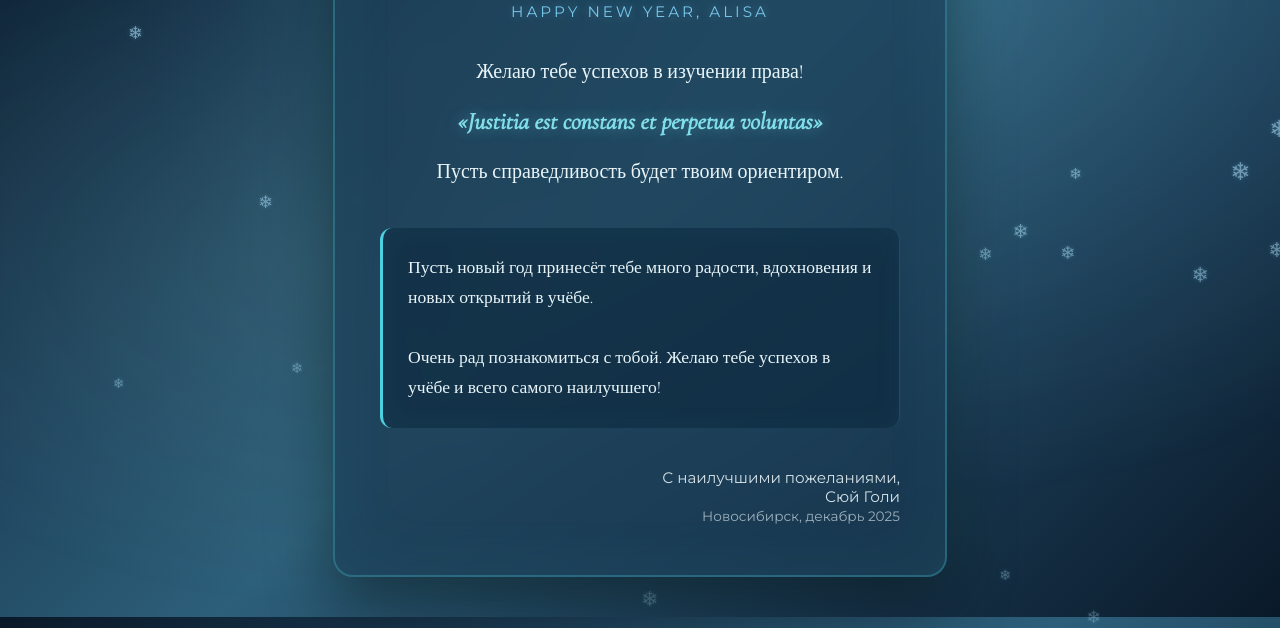
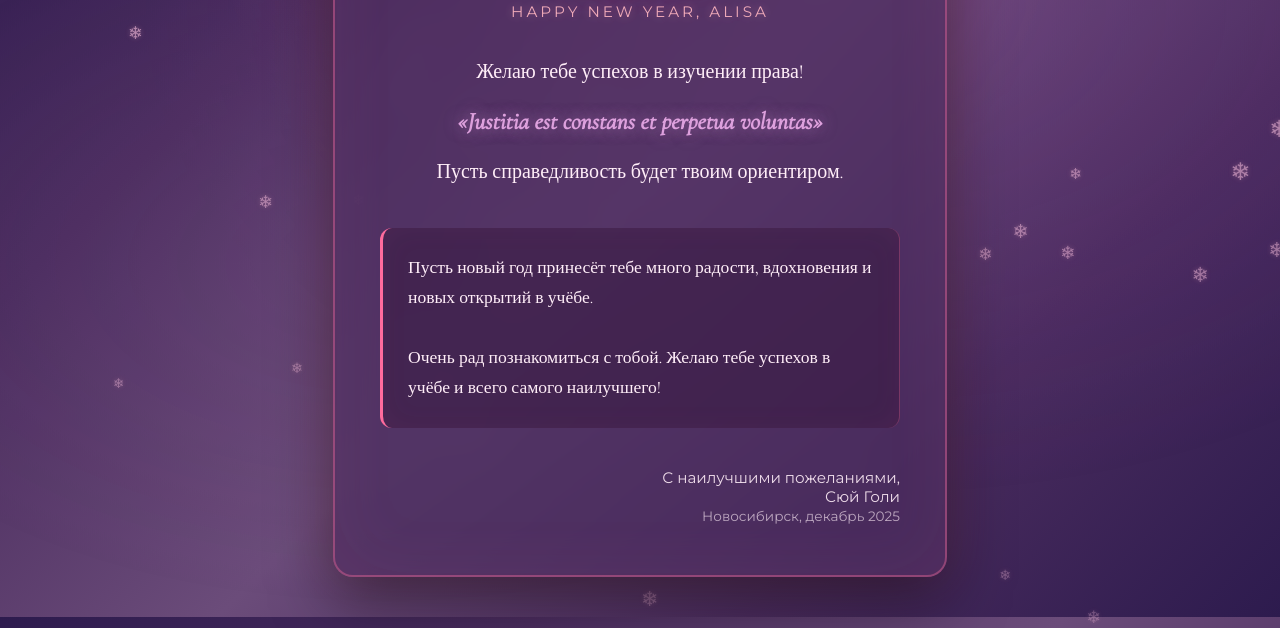
Before and after one commit to scau-beyondboy/give-alisa, a plain HTML site: page index.html in a window 1280 px wide. Shown: the part 230-858 px from the top of the page. Drawn offline with nearby package versions, Linux system fonts and the light colour scheme.

Commit message:
Update index.html

```diff
--- a/index.html
+++ b/index.html
@@ -13,13 +13,13 @@
 
     <style>
         :root {
-            --primary-color: #e8f4f8;
-            --accent-color: #4dd0e1;
-            /* Novosibirsk冬季：冰蓝色北极光渐变 */
-            --bg-gradient: linear-gradient(135deg, #0a1929 0%, #1a3a52 25%, #2d5f7a 50%, #1a3a52 75%, #0a1929 100%);
-            --aurora-start: rgba(77, 208, 225, 0.3);
-            --aurora-mid: rgba(129, 212, 250, 0.2);
-            --aurora-end: rgba(174, 234, 220, 0.15);
+            --primary-color: #ffeef8;
+            --accent-color: #ff6b9d;
+            /* 温暖粉紫色主题 */
+            --bg-gradient: linear-gradient(135deg, #2d1b4e 0%, #4a2c5e 25%, #6b4c7a 50%, #4a2c5e 75%, #2d1b4e 100%);
+            --aurora-start: rgba(255, 107, 157, 0.25);
+            --aurora-mid: rgba(186, 85, 211, 0.15);
+            --aurora-end: rgba(221, 160, 221, 0.1);
         }
 
         body {
@@ -80,11 +80,11 @@
         .snowflake {
             position: absolute;
             top: -10px;
-            color: #b3e5fc;
+            color: #ffc4e1;
             font-size: 1em;
             opacity: 0.9;
             animation: fall linear infinite;
-            text-shadow: 0 0 5px rgba(129, 212, 250, 0.5);
+            text-shadow: 0 0 5px rgba(255, 182, 193, 0.5);
         }
 
         @keyframes fall {
@@ -102,10 +102,10 @@
         .card {
             position: relative;
             z-index: 10;
-            background: rgba(26, 58, 82, 0.75);
+            background: rgba(74, 44, 94, 0.75);
             backdrop-filter: blur(20px);
             -webkit-backdrop-filter: blur(20px);
-            border: 2px solid rgba(77, 208, 225, 0.3);
+            border: 2px solid rgba(255, 107, 157, 0.4);
             border-radius: 20px;
             padding: 50px 45px;
             max-width: 520px;
@@ -113,8 +113,8 @@
             margin: 20px auto;
             text-align: center;
             box-shadow: 0 20px 60px rgba(0, 0, 0, 0.5),
-                0 0 40px rgba(77, 208, 225, 0.1),
-                inset 0 0 60px rgba(77, 208, 225, 0.05);
+                0 0 40px rgba(255, 107, 157, 0.15),
+                inset 0 0 60px rgba(255, 107, 157, 0.05);
             animation: fadeIn 2s ease-out, cardGlow 4s ease-in-out infinite;
         }
 
@@ -123,14 +123,14 @@
             0%,
             100% {
                 box-shadow: 0 20px 60px rgba(0, 0, 0, 0.5),
-                    0 0 40px rgba(77, 208, 225, 0.1),
-                    inset 0 0 60px rgba(77, 208, 225, 0.05);
+                    0 0 40px rgba(255, 107, 157, 0.15),
+                    inset 0 0 60px rgba(255, 107, 157, 0.05);
             }
 
             50% {
                 box-shadow: 0 20px 60px rgba(0, 0, 0, 0.5),
-                    0 0 60px rgba(77, 208, 225, 0.2),
-                    inset 0 0 80px rgba(77, 208, 225, 0.08);
+                    0 0 60px rgba(255, 107, 157, 0.25),
+                    inset 0 0 80px rgba(255, 107, 157, 0.08);
             }
         }
 
@@ -152,8 +152,8 @@
             color: var(--accent-color);
             font-weight: 600;
             line-height: 1.3;
-            text-shadow: 0 0 20px rgba(77, 208, 225, 0.6),
-                0 0 40px rgba(77, 208, 225, 0.3);
+            text-shadow: 0 0 20px rgba(255, 107, 157, 0.6),
+                0 0 40px rgba(255, 107, 157, 0.3);
             animation: titleShine 3s ease-in-out infinite;
         }
 
@@ -161,14 +161,14 @@
 
             0%,
             100% {
-                text-shadow: 0 0 20px rgba(77, 208, 225, 0.6),
-                    0 0 40px rgba(77, 208, 225, 0.3);
+                text-shadow: 0 0 20px rgba(255, 107, 157, 0.6),
+                    0 0 40px rgba(255, 107, 157, 0.3);
             }
 
             50% {
-                text-shadow: 0 0 30px rgba(77, 208, 225, 0.8),
-                    0 0 60px rgba(77, 208, 225, 0.4),
-                    0 0 80px rgba(129, 212, 250, 0.2);
+                text-shadow: 0 0 30px rgba(255, 107, 157, 0.8),
+                    0 0 60px rgba(255, 107, 157, 0.5),
+                    0 0 80px rgba(255, 182, 193, 0.3);
             }
         }
 
@@ -179,8 +179,8 @@
             letter-spacing: 3px;
             opacity: 0.9;
             margin-bottom: 35px;
-            color: #81d4fa;
-            text-shadow: 0 0 10px rgba(129, 212, 250, 0.4);
+            color: #ffb6c1;
+            text-shadow: 0 0 10px rgba(255, 182, 193, 0.4);
         }
 
         p {
@@ -194,29 +194,29 @@
             font-family: 'Cormorant Garamond', serif;
             font-style: italic;
             font-size: 1.5rem;
-            color: #80deea;
+            color: #dda0dd;
             margin: 15px 0;
             display: block;
-            text-shadow: 0 0 15px rgba(128, 222, 234, 0.4);
+            text-shadow: 0 0 15px rgba(221, 160, 221, 0.5);
             font-weight: 600;
         }
 
         .sincere-block {
             font-size: 1.1rem;
             margin-top: 40px;
-            background: rgba(13, 39, 61, 0.6);
+            background: rgba(58, 28, 68, 0.6);
             padding: 25px;
             border-radius: 12px;
             text-align: left;
             border-left: 3px solid var(--accent-color);
-            border-right: 1px solid rgba(77, 208, 225, 0.2);
+            border-right: 1px solid rgba(255, 107, 157, 0.3);
             line-height: 1.7;
-            box-shadow: inset 0 0 30px rgba(77, 208, 225, 0.05);
+            box-shadow: inset 0 0 30px rgba(255, 107, 157, 0.05);
         }
 
         .sincere-block strong {
-            color: #80deea;
-            text-shadow: 0 0 8px rgba(128, 222, 234, 0.3);
+            color: #dda0dd;
+            text-shadow: 0 0 8px rgba(221, 160, 221, 0.4);
         }
 
         .signature {
```
